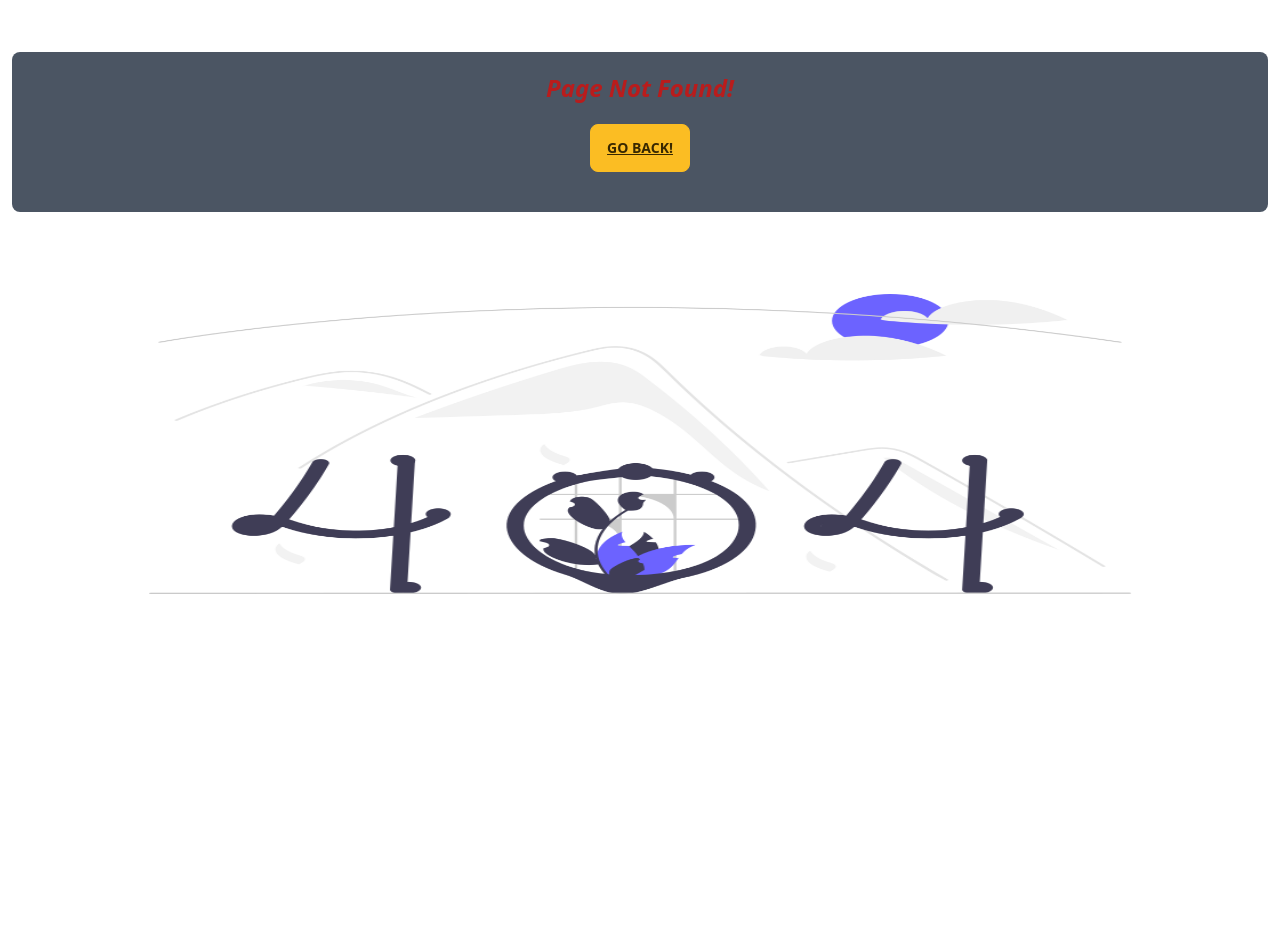
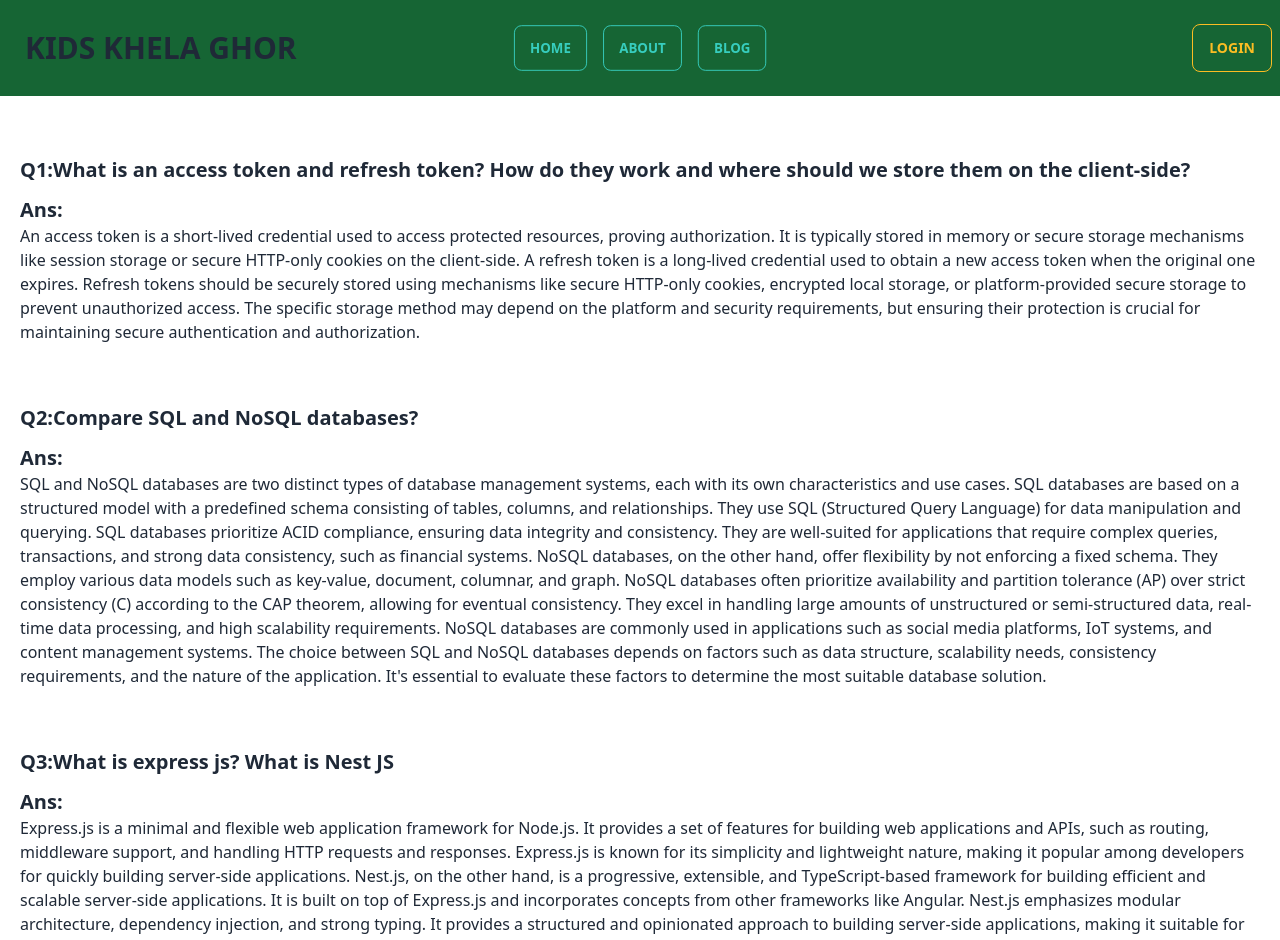
Before and after one commit to TanvirAhmed41/kids-khela-ghor-clinet, a React (Vite) app: page /blog in a window 1280 px wide. Before the commit this address had no page. Shown: the top 940 px of the page. Before the commit the page ends 800 px from the top, so only its background shows below. Built offline with nearby package versions, Linux system fonts and the light colour scheme.

Commit message:
Blog page done

```diff
--- a/index.html
+++ b/index.html
@@ -2,7 +2,7 @@
 <html lang="en">
   <head>
     <meta charset="UTF-8" />
-    <link rel="icon" type="image/svg+xml" href="/vite.svg" />
+    <link rel="icon" type="" href="" />
     <meta name="viewport" content="width=device-width, initial-scale=1.0" />
     <title>KIDS-KHELA-GHOR</title>
   </head>
--- a/package.json
+++ b/package.json
@@ -20,6 +20,7 @@
     "mongodb": "^5.5.0",
     "react": "^18.2.0",
     "react-dom": "^18.2.0",
+    "react-icons": "^4.8.0",
     "react-router-dom": "^6.11.2",
     "sort-by": "^1.2.0"
   },
--- a/src/AuthProvider/AuthProvider.jsx
+++ b/src/AuthProvider/AuthProvider.jsx
@@ -1,12 +1,12 @@
 import { createContext, useState } from "react";
-import { getAuth, createUserWithEmailAndPassword ,signInWithEmailAndPassword} from "firebase/auth";
+import { getAuth, createUserWithEmailAndPassword ,signInWithEmailAndPassword, signInWithPopup, signOut} from "firebase/auth";
 import app from "../firebase/firebase.config";
 
+export  const AuthContext = createContext(null);
 const auth = getAuth(app);
-export  const AuthContext = createContext(null);
 
-const AuthProvider = ({children}) => {
-
+const AuthProvider = ({ children }) => {
+    const [user,setUser] = useState(null);
     const [loading,setLoading] = useState(true)
 
     const handleSignUp =(email,password)=>{
@@ -17,9 +17,17 @@ const AuthProvider = ({children}) => {
         setLoading(true)
         return  signInWithEmailAndPassword(auth,email,password)
     }
+
+    const logOut = ()=>{
+        return signOut(auth) ;
+    }
+
+
+
     const authInfo ={
         handleLogin,
         handleSignUp,
+        logOut,
         loading
     }
     return (
--- a/src/Layout/Main.jsx
+++ b/src/Layout/Main.jsx
@@ -4,7 +4,7 @@ import Footer from "../Shared/Footer";
 
 const Main = () => {
     return (
-        <div className="container mx-auto bg-white">
+        <div className="container mx-auto">
             <Navbar></Navbar>
             <Outlet></Outlet>
             <Footer></Footer>
--- a/src/Routes/Routes.jsx
+++ b/src/Routes/Routes.jsx
@@ -5,6 +5,7 @@ import AllToys from "../Home/AllToys/AllToys";
 import LogIn from "../Shared/LogIn";
 import Registration from "../Shared/Registration";
 import ErrorPage from "../Shared/ErrorPage";
+import Blog from "../Shared/Blog";
 
 const router = createBrowserRouter([
     {
@@ -28,6 +29,10 @@ const router = createBrowserRouter([
         {
           path: 'signup',
           element:<Registration></Registration>
+        },
+        {
+          path: 'blog',
+          element:<Blog></Blog>
         }
       ]
 
--- /dev/null
+++ b/src/Shared/Blog.jsx
@@ -0,0 +1,111 @@
+const Blog = () => {
+  return (
+    <div className="py-10">
+      <div className="p-5 mb-5">
+        <p className="text-xl font-bold mb-3">
+          Q1:What is an access token and refresh token? How do they work and
+          where should we store them on the client-side?
+        </p>
+        <p className="">
+          <span className="font-semibold text-xl">Ans:</span>
+          <br />
+          An access token is a short-lived credential used to access protected
+          resources, proving authorization. It is typically stored in memory or
+          secure storage mechanisms like session storage or secure HTTP-only
+          cookies on the client-side. A refresh token is a long-lived credential
+          used to obtain a new access token when the original one expires.
+          Refresh tokens should be securely stored using mechanisms like secure
+          HTTP-only cookies, encrypted local storage, or platform-provided
+          secure storage to prevent unauthorized access. The specific storage
+          method may depend on the platform and security requirements, but
+          ensuring their protection is crucial for maintaining secure
+          authentication and authorization.
+        </p>
+      </div>
+      <div className="p-5 mb-5">
+        <p className="text-xl font-bold mb-3">
+          Q2:Compare SQL and NoSQL databases?
+        </p>
+        <p className="">
+          <span className="font-semibold text-xl">Ans:</span>
+          <br />
+          SQL and NoSQL databases are two distinct types of database management
+          systems, each with its own characteristics and use cases. SQL
+          databases are based on a structured model with a predefined schema
+          consisting of tables, columns, and relationships. They use SQL
+          (Structured Query Language) for data manipulation and querying. SQL
+          databases prioritize ACID compliance, ensuring data integrity and
+          consistency. They are well-suited for applications that require
+          complex queries, transactions, and strong data consistency, such as
+          financial systems. NoSQL databases, on the other hand, offer
+          flexibility by not enforcing a fixed schema. They employ various data
+          models such as key-value, document, columnar, and graph. NoSQL
+          databases often prioritize availability and partition tolerance (AP)
+          over strict consistency (C) according to the CAP theorem, allowing for
+          eventual consistency. They excel in handling large amounts of
+          unstructured or semi-structured data, real-time data processing, and
+          high scalability requirements. NoSQL databases are commonly used in
+          applications such as social media platforms, IoT systems, and content
+          management systems. The choice between SQL and NoSQL databases depends
+          on factors such as data structure, scalability needs, consistency
+          requirements, and the nature of the application. It's essential to
+          evaluate these factors to determine the most suitable database
+          solution.
+        </p>
+      </div>
+      <div className="p-5 mb-5">
+        <p className="text-xl font-bold mb-3">
+          Q3:What is express js? What is Nest JS
+        </p>
+        <p className="">
+          <span className="font-semibold text-xl">Ans:</span>
+          <br />
+          Express.js is a minimal and flexible web application framework for
+          Node.js. It provides a set of features for building web applications
+          and APIs, such as routing, middleware support, and handling HTTP
+          requests and responses. Express.js is known for its simplicity and
+          lightweight nature, making it popular among developers for quickly
+          building server-side applications. Nest.js, on the other hand, is a
+          progressive, extensible, and TypeScript-based framework for building
+          efficient and scalable server-side applications. It is built on top of
+          Express.js and incorporates concepts from other frameworks like
+          Angular. Nest.js emphasizes modular architecture, dependency
+          injection, and strong typing. It provides a structured and opinionated
+          approach to building server-side applications, making it suitable for
+          complex and large-scale projects.
+        </p>
+      </div>
+      <div className="p-5 mb-5">
+        <p className="text-xl font-bold mb-3">
+          Q4:What is MongoDB aggregate and how does it work?
+        </p>
+        <p className="">
+          <span className="font-semibold text-xl">Ans:</span>
+          <br />
+          In MongoDB, the aggregate function is a powerful tool that allows you
+          to perform advanced data processing and analysis on collections. It
+          enables you to perform complex operations like filtering, grouping,
+          transforming, and aggregating data using a pipeline of stages. The
+          aggregate function works by processing documents in a collection
+          through a series of pipeline stages. Each stage performs a specific
+          operation on the data and passes the results to the next stage. The
+          stages are applied in a sequential order, allowing you to build a
+          series of transformations and aggregations to achieve the desired
+          result. A typical aggregate pipeline consists of stages like $match
+          (to filter documents), $group (to group documents based on certain
+          fields), $project (to shape the output), $sort (to sort the output),
+          and more. You can also use a variety of operators and expressions
+          within these stages to perform calculations, transformations, and
+          conditionals. The aggregate function is highly flexible and can handle
+          complex data processing requirements. It leverages the MongoDB query
+          language and provides a declarative way to specify the data
+          transformations and aggregations needed. By using the aggregate
+          function, you can efficiently analyze and summarize data stored in
+          MongoDB collections.
+        </p>
+      </div>
+    </div>
+  );
+};
+
+export default Blog;
--- a/src/Shared/LogIn.jsx
+++ b/src/Shared/LogIn.jsx
@@ -1,5 +1,6 @@
 import { useContext } from "react";
 import { AuthContext } from "../AuthProvider/AuthProvider";
+
 
 const LogIn = () => {
     const {handleLogin} = useContext(AuthContext)
--- a/src/Shared/Navbar.jsx
+++ b/src/Shared/Navbar.jsx
@@ -3,8 +3,9 @@ import { Link } from "react-router-dom";
 const Navbar = () => {
 
     const navItems = <>
-        <li><Link to='/'>Home</Link></li>
-        <li><Link to='/about'>About</Link></li>
+        <li><Link to='/' className="btn btn-outline btn-accent mr-3">Home</Link></li>
+        <li><Link to='/about'  className="btn btn-outline btn-accent mr-3">About</Link></li>
+        <li><Link to='/blog'  className="btn btn-outline btn-accent">Blog</Link></li>
         {/* {
             user ? <li onClick={handleLogOut}><Link>Logout</Link></li> :
                 <li><Link to='/login'>Login</Link></li>
@@ -12,7 +13,7 @@ const Navbar = () => {
 
     </>
     return (
-        <div className="navbar bg-gray-600 h-24 mb-4">
+        <div className="navbar bg-green-800 h-24">
             <div className="navbar-start">
                 <div className="dropdown">
                     <label tabIndex={0} className="btn btn-ghost lg:hidden">
@@ -22,7 +23,7 @@ const Navbar = () => {
                         {navItems}
                     </ul>
                 </div>
-                <Link to='/' className="btn btn-ghost normal-case text-xl">
+                <Link to='/' className="btn  btn-ghost normal-case text-xl">
                     <h2 className="text-3xl">KIDS KHELA GHOR</h2>
                 </Link>
             </div>
--- a/src/Shared/Registration.jsx
+++ b/src/Shared/Registration.jsx
@@ -1,80 +1,101 @@
-import { useContext } from "react";
+import { useContext, useState } from "react";
 import { AuthContext } from "../AuthProvider/AuthProvider";
+import { updateProfile } from "firebase/auth";
+import { useNavigate } from "react-router-dom";
 
 
 const Registration = () => {
-    const {handleSignUp } = useContext(AuthContext)
-    const createSignUp = (event) =>{
+  const { handleSignUp } = useContext(AuthContext);
+  const navigate = useNavigate();
+  const [error, setError] = useState("");
+  const createSignUp = (event) => {
     event.preventDefault();
     const form = event.target;
     const name = form.name.value;
     const email = form.email.value;
     const password = form.password.value;
     const photo = form.photo.value;
-    console.log(name,email,password,photo);
+    console.log(name, email, password, photo);
+
+    setError("");
+    if (password.length < 6) {
+      setError("password must be 6 characters or longer");
+      return;
+    }
+
     handleSignUp(email, password)
       .then((result) => {
-      const loggedUser = result.user;
-      console.log(loggedUser);
-
+        const createUser = result.user;
+        console.log(createUser);
+        handleUpdate(createUser, name, photo);
+        form.reset();
+        navigate("/")
         form.reset();
       })
       .then((error) => {
         console.error(error);
       });
-    }
-
-
+  };
+  const handleUpdate = (createUser, name, photoUrl) => {
+    updateProfile(createUser, { displayName: name, photoURL: photoUrl })
+      .then(() => {})
+      .catch((error) => console.error(error));
+  };
   return (
+    <div className="container ">
+        <div  className="login-form mx-auto rounded-3 shadow-lg">
         <form onSubmit={createSignUp}>
-             <div className="hero min-h-screen bg-base-200">
-        <div className="hero-content flex-col lg:flex-row-reverse">
+      <div className="hero min-h-screen bg-white">
+        <div className="hero-content flex-col lg:flex-row-reverse gap-10">
           <div className="text-center lg:text-left">
-            <h1 className="text-5xl font-bold">Registration now!</h1>
+            <h1 className="text-5xl font-bold text-black">Registration now!</h1>
           </div>
-          <div className="card flex-shrink-0 w-full max-w-sm shadow-2xl bg-base-100">
+          <div className="card flex-shrink-0 w-full max-w-sm shadow-2xl bg-pink-400">
             <div className="card-body">
               <div className="form-control">
                 <label className="label">
-                  <span className="label-text">Name</span>
+                  <span className="label-text font-bold text-black text-xl">
+                    Name
+                  </span>
                 </label>
                 <input
                   type="name"
-                  name ="name"
-                  placeholder="name"
+                  name="name"
+                  placeholder="Please Enter Your Name"
                   className="input input-bordered"
                 />
               </div>
               <div className="form-control">
                 <label className="label">
-                  <span className="label-text">Email</span>
+                  <span className="label-text  font-bold text-black text-xl">
+                    Email
+                  </span>
                 </label>
                 <input
                   type="email"
-                  name ="email"
-                  placeholder="email"
+                  name="email"
+                  placeholder="Please Enter Your Email"
                   className="input input-bordered"
                 />
               </div>
               <div className="form-control">
                 <label className="label">
-                  <span className="label-text">Password</span>
+                  <span className="label-text  font-bold text-black text-xl">
+                    Password
+                  </span>
                 </label>
                 <input
-                  type="password"
+                  type="password "
                   name="password"
-                  placeholder="password"
+                  placeholder="Please Enter Your Password"
                   className="input input-bordered"
                 />
-                <label className="label">
-                  <a href="#" className="label-text-alt link link-hover">
-                    Forgot password?
-                  </a>
-                </label>
               </div>
               <div className="form-control">
                 <label className="label">
-                  <span className="label-text">Photo Url</span>
+                  <span className="label-text  font-bold text-black text-xl">
+                    Photo Url
+                  </span>
                 </label>
                 <input
                   type="photo"
@@ -82,16 +103,31 @@ const Registration = () => {
                   placeholder="photo url"
                   className="input input-bordered"
                 />
-
+                <label className="label">
+                  <a
+                    href="#"
+                    className="label-text-alt link link-hover  font-semibold text-black text-xl"
+                  >
+                    Forgot password?
+                  </a>
+                </label>
               </div>
               <div className="form-control mt-6">
-                <input type="submit" value="Sign Up" className="btn btn-primary"></input>
+                <input
+                  type="submit"
+                  value="Sign Up"
+                  className="btn btn-primary"
+                ></input>
               </div>
             </div>
           </div>
         </div>
       </div>
     </form>
+      <p className="text-danger">{error}</p>
+        </div>
+    </div>
+
   );
 };
 
```
Also changed, not shown: 1 other file (tests, documents, lock files or other folders). Lines whose indentation alone changed are shown as unchanged.
